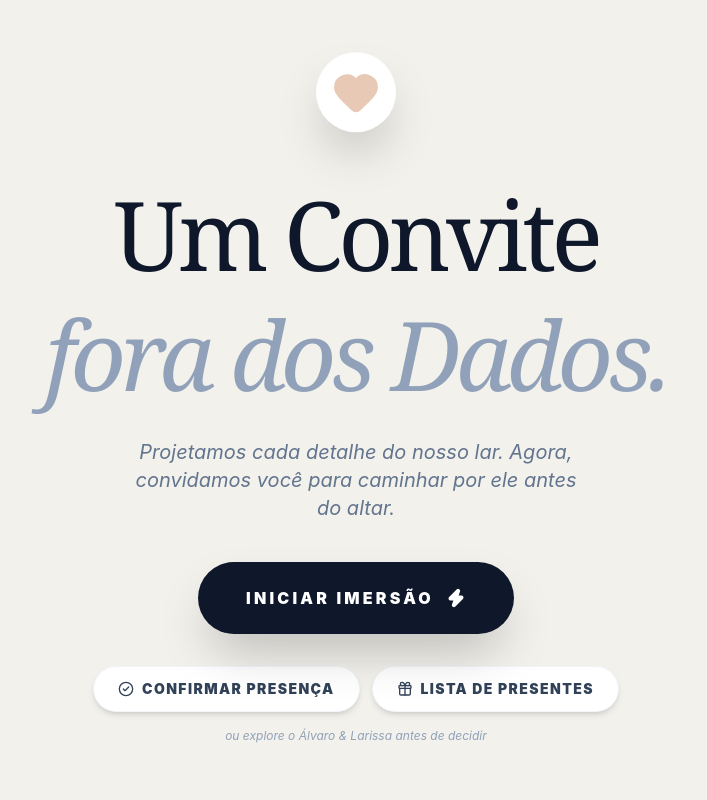
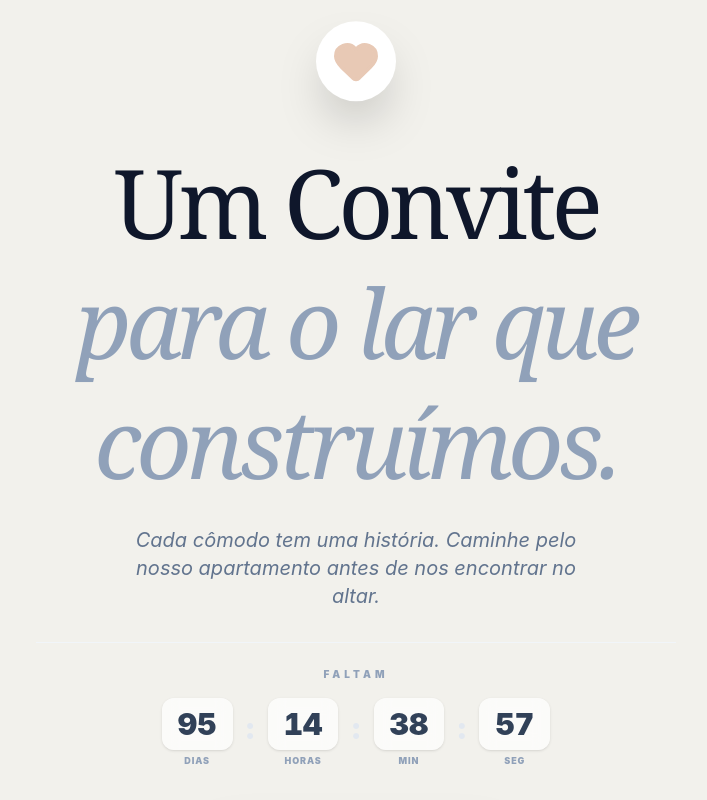
Before and after one commit to alvlima/casamento-alvin-lari, a React (Vite) app: page / in a window 1280 px wide. Shown: the top 800 px of the page, without its empty margins (284-991 px from the left). Built offline with nearby package versions, Linux system fonts and the light colour scheme; no server answers.

Commit message:
ajuste adição de convidado

```diff
--- a/src/components/IntroScreen.tsx
+++ b/src/components/IntroScreen.tsx
@@ -1,17 +1,61 @@
-import { memo } from 'react';
+import { memo, useState, useEffect } from 'react';
 import { motion } from 'framer-motion';
 import { Zap, Gift, CheckCircle2, Heart } from 'lucide-react';
 
 interface IntroScreenProps {
-  introTitle:    string;
-  introSubtitle: string;
-  homeName:      string;
-  onStart:       () => void;
+  introTitle:     string;
+  introSubtitle:  string;
+  homeName:       string;
+  weddingIsoDate: string; // ex: "2026-07-18T16:00:00"
+  onStart:        () => void;
   onShowGiftList: () => void;
-  onShowRSVP:    () => void;
+  onShowRSVP:     () => void;
 }
 
-export const IntroScreen = memo(({ introTitle, introSubtitle, homeName, onStart, onShowGiftList, onShowRSVP }: IntroScreenProps) => (
+function useCountdown(targetIso: string) {
+  const calc = () => {
+    const diff = new Date(targetIso).getTime() - Date.now();
+    if (diff <= 0) return { days: 0, hours: 0, minutes: 0, seconds: 0, over: true };
+    const s = Math.floor(diff / 1000);
+    return {
+      days:    Math.floor(s / 86400),
+      hours:   Math.floor((s % 86400) / 3600),
+      minutes: Math.floor((s % 3600) / 60),
+      seconds: s % 60,
+      over:    false,
+    };
+  };
+
+  const [time, setTime] = useState(calc);
+
+  useEffect(() => {
+    const id = setInterval(() => setTime(calc()), 1000);
+    return () => clearInterval(id);
+  }, [targetIso]);
+
+  return time;
+}
+
+const Digit = ({ value, label }: { value: number; label: string }) => (
+  <div className="flex flex-col items-center">
+    <div className="bg-white/70 backdrop-blur rounded-xl px-3 py-1.5 md:px-4 md:py-2 shadow-sm min-w-[48px] md:min-w-[60px]">
+      <span className="text-xl md:text-3xl font-black text-slate-700 tabular-nums">
+        {String(value).padStart(2, '0')}
+      </span>
+    </div>
+    <span className="text-[9px] font-black uppercase tracking-widest text-slate-400 mt-1">
+      {label}
+    </span>
+  </div>
+);
+
+export const IntroScreen = memo(({
+  introTitle, introSubtitle, homeName, weddingIsoDate,
+  onStart, onShowGiftList, onShowRSVP,
+}: IntroScreenProps) => {
+  const { days, hours, minutes, seconds, over } = useCountdown(weddingIsoDate);
+
+  return (
     <motion.div
       key="intro"
       initial={{ opacity: 0, scale: 0.9 }}
@@ -38,9 +82,33 @@ export const IntroScreen = memo(({ introTitle, introSubtitle, homeName, onStart,
         )}
       </h1>
 
-    <p className="text-slate-500 mb-10 text-lg md:text-xl italic max-w-md mx-auto">
+      <p className="text-slate-500 mb-8 text-lg md:text-xl italic max-w-md mx-auto">
         {introSubtitle}
       </p>
+
+      {/* Countdown */}
+      <div className="mb-10 pt-6 border-t border-slate-100">
+        {over ? (
+          <p className="text-[#94A684] font-black uppercase tracking-widest text-sm">
+            Hoje é o grande dia!
+          </p>
+        ) : (
+          <>
+            <p className="text-[10px] font-black uppercase tracking-[0.4em] text-slate-400 mb-4">
+              Faltam
+            </p>
+            <div className="flex items-start justify-center gap-2 md:gap-3">
+              <Digit value={days}    label="dias"     />
+              <span className="text-xl md:text-3xl font-black text-slate-200 mt-2 md:mt-3">:</span>
+              <Digit value={hours}   label="horas"    />
+              <span className="text-xl md:text-3xl font-black text-slate-200 mt-2 md:mt-3">:</span>
+              <Digit value={minutes} label="min"      />
+              <span className="text-xl md:text-3xl font-black text-slate-200 mt-2 md:mt-3">:</span>
+              <Digit value={seconds} label="seg"      />
+            </div>
+          </>
+        )}
+      </div>
 
       {/* CTA principal */}
       <button
@@ -76,6 +144,7 @@ export const IntroScreen = memo(({ introTitle, introSubtitle, homeName, onStart,
         ou explore o {homeName} antes de decidir
       </p>
     </motion.div>
-));
+  );
+});
 
 IntroScreen.displayName = 'IntroScreen';
--- a/src/pages/MainSite.tsx
+++ b/src/pages/MainSite.tsx
@@ -24,10 +24,11 @@ export default function MainSite() {
   // Configurações do casal vindas do banco de dados
   const [coupleName,     setCoupleName]     = useState('Álvaro & Larissa');
   const [homeName,       setHomeName]       = useState('Álvaro & Larissa');
-  const [introTitle,     setIntroTitle]     = useState('Um Convite | fora dos Dados.');
-  const [introSubtitle,  setIntroSubtitle]  = useState('Projetamos cada detalhe do nosso lar. Agora, convidamos você para caminhar por ele antes do altar.');
-  const [weddingLocation,setWeddingLocation]= useState('Mogi das Cruzes, SP');
-  const [weddingDateStr, setWeddingDateStr] = useState('18 de Julho, 2026 • 16:00h');
+  const [introTitle,     setIntroTitle]     = useState('Um Convite | para o lar que construímos.');
+  const [introSubtitle,  setIntroSubtitle]  = useState('Cada cômodo tem uma história. Caminhe pelo nosso apartamento antes de nos encontrar no altar.');
+  const [weddingLocation,  setWeddingLocation]   = useState('Mogi das Cruzes, SP');
+  const [weddingDateStr,   setWeddingDateStr]    = useState('18 de Julho, 2026 • 16:00h');
+  const [weddingIsoDate,   setWeddingIsoDate]    = useState('2026-07-18T16:00:00');
   const [roomsConfig,    setRoomsConfig]    = useState<Record<string, RoomContent>>({});
 
   useEffect(() => {
@@ -38,6 +39,7 @@ export default function MainSite() {
       setIntroSubtitle(cfg.site.intro_subtitle);
       setWeddingLocation(cfg.couple.wedding_location);
       setWeddingDateStr(`${formatWeddingDate(cfg.couple.wedding_date)} • ${cfg.couple.wedding_time}h`);
+      setWeddingIsoDate(`${cfg.couple.wedding_date}T${cfg.couple.wedding_time}:00`);
       if (Object.keys(cfg.rooms).length > 0) setRoomsConfig(cfg.rooms);
     }).catch(() => {/* mantém os defaults */});
 
@@ -80,6 +82,7 @@ export default function MainSite() {
               introTitle={introTitle}
               introSubtitle={introSubtitle}
               homeName={homeName}
+              weddingIsoDate={weddingIsoDate}
               onStart={handleStart}
               onShowRSVP={handleShowRSVP}
               onShowGiftList={handleShowGiftList}
--- a/src/services/adminData.ts
+++ b/src/services/adminData.ts
@@ -20,6 +20,7 @@ import type {
   SiteEditorRoom,
   AdminGiftItem,
   InviteToken,
+  GuestItem,
 } from '../types/admin';
 import { invalidateWeddingConfigCache } from './weddingConfig';
 
@@ -223,7 +224,7 @@ export async function fetchInviteTokens(): Promise<InviteToken[]> {
 
 export async function createInviteToken(data: {
   guest_name: string;
-  guests?: string[];
+  guests?: GuestItem[];
   whatsapp?: string;
   email?: string;
 }): Promise<InviteToken> {
@@ -241,7 +242,7 @@ export async function markInviteSent(token: string): Promise<void> {
 
 export async function updateInviteToken(
   token: string,
-  data: { guest_name: string; guests?: string[]; whatsapp?: string; email?: string }
+  data: { guest_name: string; guests?: GuestItem[]; whatsapp?: string; email?: string }
 ): Promise<void> {
   await apiWrite('PUT', `/admin/invites/${token}`, data);
 }
```
Also changed, not shown: src/components/AdminPanel.tsx (+76 -31 lines), src/types/admin.ts (+6 -1 lines), 2 other files (tests, documents, lock files or other folders). Lines whose indentation alone changed are shown as unchanged.
